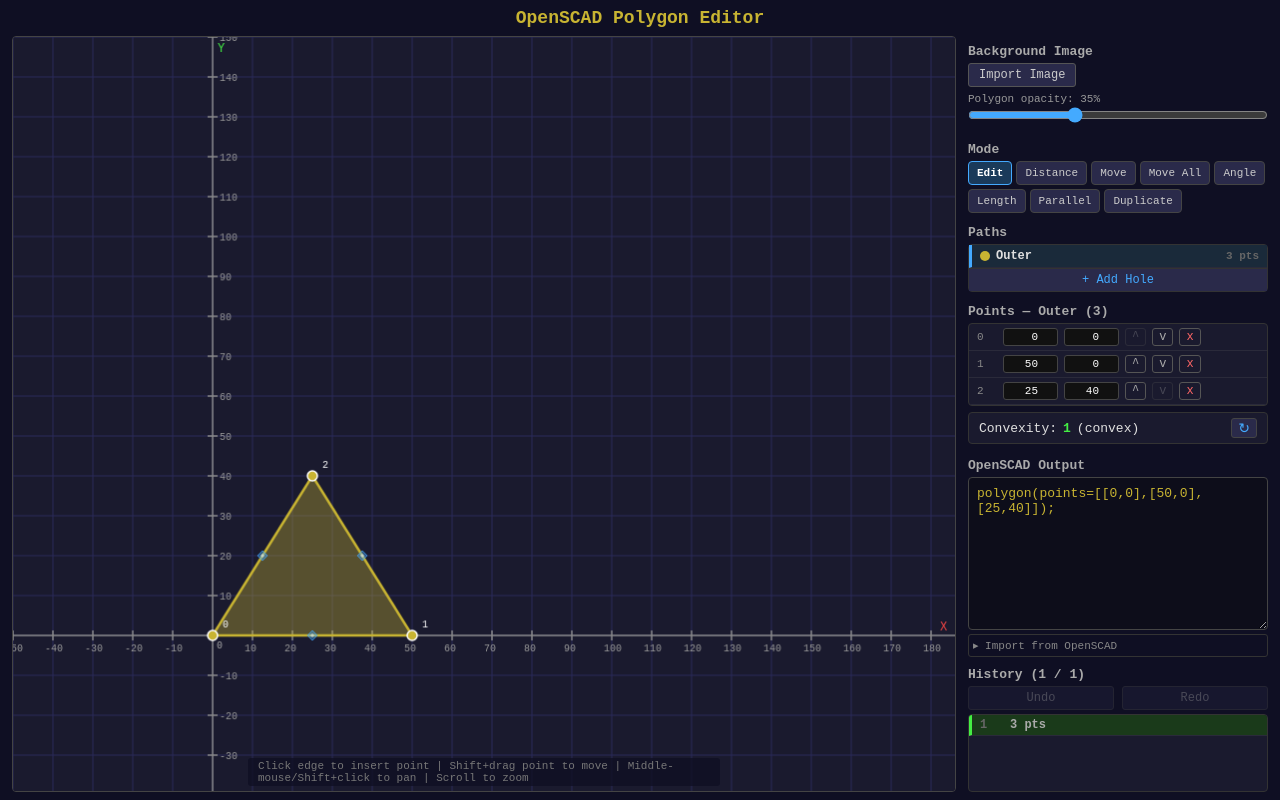
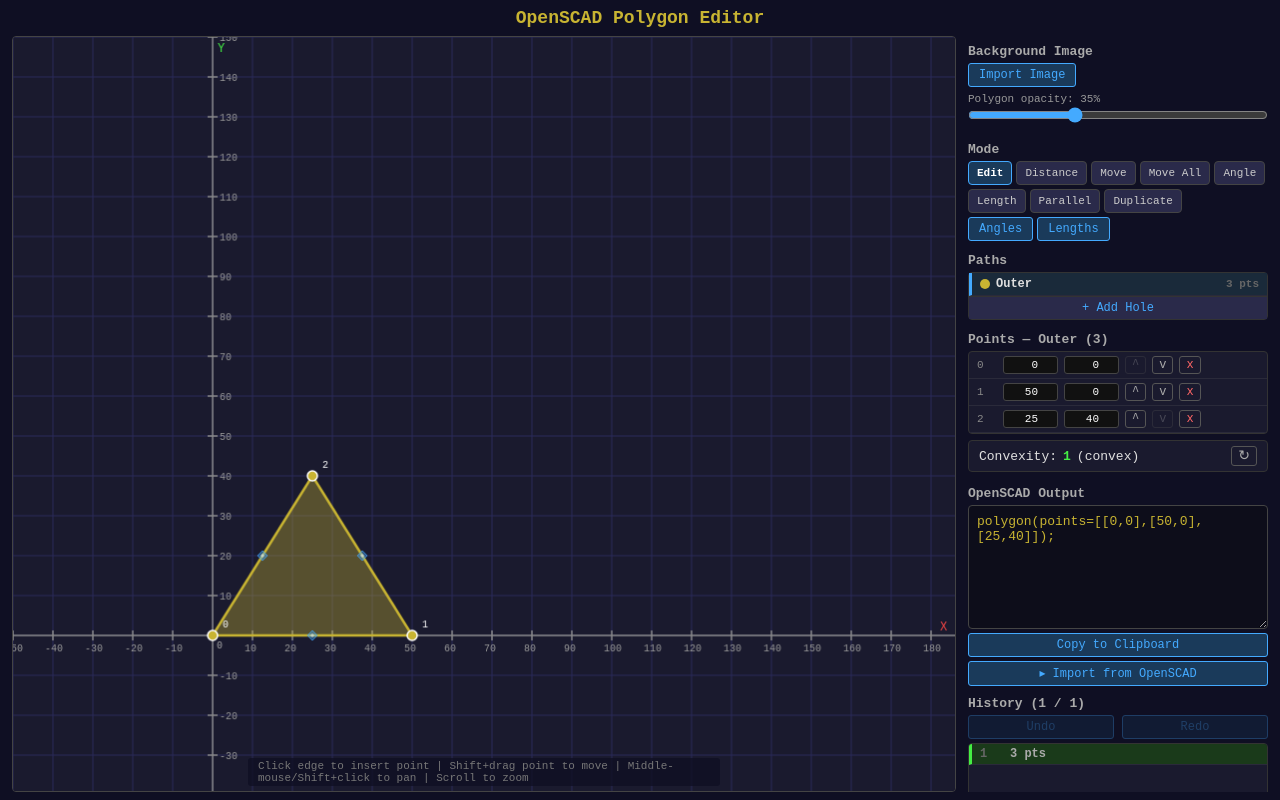
Before and after one commit to Leffalompen/polygon-editor, a React (Vite) app in the folder polygon-editor/: page / in a window 1280 px wide. Built offline with nearby package versions, Linux system fonts and the light colour scheme.

Commit message:
reverse history view

```diff
--- a/polygon-editor/src/App.css
+++ b/polygon-editor/src/App.css
@@ -75,22 +75,6 @@ canvas {
   margin-bottom: 6px;
 }
 
-.image-buttons button {
-  padding: 4px 10px;
-  background: #2a2a4a;
-  border: 1px solid #555;
-  color: #ccc;
-  border-radius: 3px;
-  cursor: pointer;
-  font-family: monospace;
-  font-size: 12px;
-}
-
-.image-buttons button:hover {
-  background: #44aaff;
-  color: #fff;
-}
-
 .slider-label {
   display: block;
   font-size: 11px;
@@ -140,6 +124,13 @@ canvas {
   border-color: #44aaff;
   color: #fff;
   font-weight: bold;
+}
+
+.overlay-buttons {
+  display: flex;
+  gap: 4px;
+  margin-bottom: 4px;
+  flex-shrink: 0;
 }
 
 .distance-panel {
@@ -205,7 +196,8 @@ canvas {
   outline: none;
 }
 
-.apply-btn {
+/* --- Primary action button (Apply, Copy, Duplicate, Import, Load Image) --- */
+.action-btn {
   padding: 4px 10px;
   background: #1a3a5a;
   border: 1px solid #44aaff;
@@ -216,8 +208,18 @@ canvas {
   font-size: 12px;
 }
 
-.apply-btn:hover {
+.action-btn:hover:not(:disabled) {
   background: #2a4a6a;
+}
+
+.action-btn:disabled {
+  opacity: 0.3;
+  cursor: default;
+}
+
+.action-btn.full-width {
+  width: 100%;
+  margin-top: 4px;
 }
 
 .distance-current {
@@ -353,7 +355,8 @@ canvas {
   outline: none;
 }
 
-.move-btn {
+/* --- Small inline utility button (reorder, recalc, remove image) --- */
+.inline-btn {
   background: transparent;
   border: 1px solid #555;
   color: #aaa;
@@ -364,17 +367,18 @@ canvas {
   font-family: monospace;
 }
 
-.move-btn:hover:not(:disabled) {
+.inline-btn:hover:not(:disabled) {
   background: #44aaff;
   color: #fff;
 }
 
-.move-btn:disabled {
+.inline-btn:disabled {
   opacity: 0.3;
   cursor: default;
 }
 
-.remove-btn {
+/* --- Destructive button (remove hole, remove point) --- */
+.danger-btn {
   background: transparent;
   border: 1px solid #555;
   color: #f66;
@@ -385,7 +389,7 @@ canvas {
   font-family: monospace;
 }
 
-.remove-btn:hover {
+.danger-btn:hover {
   background: #f66;
   color: #fff;
 }
@@ -401,22 +405,6 @@ canvas {
   display: flex;
   align-items: center;
   gap: 6px;
-}
-
-.recalc-btn {
-  margin-left: auto;
-  background: #2a2a4a;
-  border: 1px solid #444;
-  border-radius: 3px;
-  color: #44aaff;
-  cursor: pointer;
-  font-size: 14px;
-  padding: 2px 6px;
-  line-height: 1;
-}
-
-.recalc-btn:hover {
-  background: #3a3a5a;
 }
 
 .convex {
@@ -442,25 +430,6 @@ canvas {
   font-size: 13px;
   resize: vertical;
   flex-shrink: 0;
-}
-
-.import-toggle-btn {
-  width: 100%;
-  padding: 4px;
-  background: transparent;
-  border: 1px solid #333;
-  border-radius: 3px;
-  color: #888;
-  cursor: pointer;
-  font-family: monospace;
-  font-size: 11px;
-  text-align: left;
-  margin-top: 4px;
-}
-
-.import-toggle-btn:hover {
-  color: #44aaff;
-  border-color: #44aaff;
 }
 
 .import-panel {
@@ -498,28 +467,6 @@ canvas {
   display: flex;
   gap: 8px;
   margin-bottom: 4px;
-}
-
-.history-controls button {
-  flex: 1;
-  padding: 4px 0;
-  background: #2a2a4a;
-  border: 1px solid #555;
-  color: #ccc;
-  border-radius: 3px;
-  cursor: pointer;
-  font-family: monospace;
-  font-size: 12px;
-}
-
-.history-controls button:hover:not(:disabled) {
-  background: #44aaff;
-  color: #fff;
-}
-
-.history-controls button:disabled {
-  opacity: 0.3;
-  cursor: default;
 }
 
 .history-list {
--- a/polygon-editor/src/App.tsx
+++ b/polygon-editor/src/App.tsx
@@ -308,6 +308,8 @@ function App() {
   const [polyOpacity, setPolyOpacity] = useState(0.35);
   const [showImport, setShowImport] = useState(false);
   const [importText, setImportText] = useState('');
+  const [showAngles, setShowAngles] = useState(false);
+  const [showLengths, setShowLengths] = useState(false);
   const fileInputRef = useRef<HTMLInputElement>(null);
   const canvasRef = useRef<HTMLCanvasElement>(null);
   const containerRef = useRef<HTMLDivElement>(null);
@@ -968,7 +970,75 @@ function App() {
       if (parallelBase !== null) drawEdgeHighlight(parallelBase, '#44ff44', 'base');
       if (parallelTarget !== null) drawEdgeHighlight(parallelTarget, '#ff44ff', 'target');
     }
-  }, [getPathPoints, points, paths, selectedIndex, activePath, dragIndex, dragPreview, offset, scale, toCanvas, canvasSize, bgImage, imageOpacity, polyOpacity, editMode, distPoint, distEdge, anglePoints, angleInfo, lengthEdge, lengthInfo, parallelBase, parallelTarget]);
+
+    // Show all edge lengths overlay
+    if (showLengths) {
+      ctx.font = 'bold 11px monospace';
+      for (let pi = 0; pi < paths.length; pi++) {
+        const path = paths[pi];
+        if (!path || path.length < 2) continue;
+        const color = PATH_COLORS[pi % PATH_COLORS.length].stroke;
+        ctx.fillStyle = color;
+        for (let ei = 0; ei < path.length; ei++) {
+          const gi1 = path[ei];
+          const gi2 = path[(ei + 1) % path.length];
+          const a = points[gi1], b = points[gi2];
+          if (!a || !b) continue;
+          const len = Math.round(Math.hypot(b[0] - a[0], b[1] - a[1]) * 100) / 100;
+          const [ax, ay] = toCanvas(a[0], a[1]);
+          const [bx, by] = toCanvas(b[0], b[1]);
+          const mx = (ax + bx) / 2;
+          const my = (ay + by) / 2;
+          // offset label perpendicular to edge
+          const edx = bx - ax, edy = by - ay;
+          const elen = Math.hypot(edx, edy) || 1;
+          const nx = -edy / elen * 12, ny = edx / elen * 12;
+          ctx.fillText(String(len), mx + nx, my + ny);
+        }
+      }
+    }
+
+    // Show all angles overlay
+    if (showAngles) {
+      ctx.font = 'bold 10px monospace';
+      for (let pi = 0; pi < paths.length; pi++) {
+        const path = paths[pi];
+        if (!path || path.length < 3) continue;
+        const color = PATH_COLORS[pi % PATH_COLORS.length].stroke;
+        ctx.strokeStyle = color;
+        ctx.fillStyle = color;
+        for (let i = 0; i < path.length; i++) {
+          const prevIdx = path[(i - 1 + path.length) % path.length];
+          const curIdx = path[i];
+          const nextIdx = path[(i + 1) % path.length];
+          const prev = points[prevIdx], cur = points[curIdx], next = points[nextIdx];
+          if (!prev || !cur || !next) continue;
+          // Interior angle at cur between prev-cur-next
+          const ax = prev[0] - cur[0], ay = prev[1] - cur[1];
+          const bx = next[0] - cur[0], by = next[1] - cur[1];
+          const dot = ax * bx + ay * by;
+          const cross = ax * by - ay * bx;
+          const angle = Math.abs(Math.atan2(cross, dot)) * 180 / Math.PI;
+          const [cx2, cy2] = toCanvas(cur[0], cur[1]);
+          // Draw small arc
+          // Canvas angles: note Y is flipped in our toCanvas
+          const aAngle = Math.atan2(-(prev[1] - cur[1]), prev[0] - cur[0]);
+          const bAngle = Math.atan2(-(next[1] - cur[1]), next[0] - cur[0]);
+          ctx.beginPath();
+          const r = 18;
+          if (cross >= 0) {
+            ctx.arc(cx2, cy2, r, bAngle, aAngle);
+          } else {
+            ctx.arc(cx2, cy2, r, aAngle, bAngle);
+          }
+          ctx.lineWidth = 1;
+          ctx.stroke();
+          const midA = (aAngle + bAngle) / 2 + (cross >= 0 ? 0 : Math.PI);
+          ctx.fillText(`${Math.round(angle * 10) / 10}°`, cx2 + 22 * Math.cos(midA), cy2 + 22 * Math.sin(midA));
+        }
+      }
+    }
+  }, [getPathPoints, points, paths, selectedIndex, activePath, dragIndex, dragPreview, offset, scale, toCanvas, canvasSize, bgImage, imageOpacity, polyOpacity, editMode, distPoint, distEdge, anglePoints, angleInfo, lengthEdge, lengthInfo, parallelBase, parallelTarget, showAngles, showLengths]);
 
   useEffect(() => { draw(); }, [draw]);
 
@@ -1466,8 +1536,8 @@ function App() {
               style={{ display: 'none' }}
             />
             <div className="image-buttons">
-              <button onClick={() => fileInputRef.current?.click()}>Import Image</button>
-              {bgImage && <button onClick={() => setBgImage(null)} className="remove-btn">Remove</button>}
+              <button className="action-btn" onClick={() => fileInputRef.current?.click()}>Import Image</button>
+              {bgImage && <button onClick={() => setBgImage(null)} className="inline-btn">Remove</button>}
             </div>
             {bgImage && (
               <label className="slider-label">
@@ -1526,6 +1596,22 @@ function App() {
               title="Click to duplicate active path, then drag to place"
             >Duplicate</button>
           </div>
+          <div className="overlay-buttons">
+            <button
+              className={`action-btn${showAngles ? ' active' : ''}`}
+              onMouseDown={() => setShowAngles(true)}
+              onMouseUp={() => setShowAngles(false)}
+              onMouseLeave={() => setShowAngles(false)}
+              title="Hold to show all angles"
+            >Angles</button>
+            <button
+              className={`action-btn${showLengths ? ' active' : ''}`}
+              onMouseDown={() => setShowLengths(true)}
+              onMouseUp={() => setShowLengths(false)}
+              onMouseLeave={() => setShowLengths(false)}
+              title="Hold to show all edge lengths"
+            >Lengths</button>
+          </div>
 
           {editMode === 'distance' && (
             <div className="distance-panel">
@@ -1549,7 +1635,7 @@ function App() {
                     onChange={(e) => setDistValue(e.target.value)}
                     onKeyDown={(e) => { if (e.key === 'Enter') applyDistance(); }}
                   />
-                  <button className="apply-btn" onClick={applyDistance}>Apply</button>
+                  <button className="action-btn" onClick={applyDistance}>Apply</button>
                 </div>
               )}
               {distInfo && (
@@ -1587,7 +1673,7 @@ function App() {
                     onChange={(e) => setAngleValue(e.target.value)}
                     onKeyDown={(e) => { if (e.key === 'Enter') applyAngle(); }}
                   />
-                  <button className="apply-btn" onClick={applyAngle}>Apply</button>
+                  <button className="action-btn" onClick={applyAngle}>Apply</button>
                 </div>
               )}
               {angleInfo && (
@@ -1617,7 +1703,7 @@ function App() {
                     onChange={(e) => setLengthValue(e.target.value)}
                     onKeyDown={(e) => { if (e.key === 'Enter') applyLength(); }}
                   />
-                  <button className="apply-btn" onClick={applyLength}>Apply</button>
+                  <button className="action-btn" onClick={applyLength}>Apply</button>
                 </div>
               )}
               {lengthInfo && (
@@ -1646,7 +1732,7 @@ function App() {
               </div>
               {parallelInfo && (
                 <>
-                  <button className="apply-btn" style={{ width: '100%' }} onClick={applyParallel}>Make Parallel</button>
+                  <button className="action-btn" style={{ width: '100%' }} onClick={applyParallel}>Make Parallel</button>
                   <div className="distance-current">
                     Base angle: {Math.round(parallelInfo.baseAngle * 180 / Math.PI * 10) / 10}°,
                     Target angle: {Math.round(parallelInfo.targetAngle * 180 / Math.PI * 10) / 10}°
@@ -1662,7 +1748,7 @@ function App() {
                 Active: <strong>{getPathName(activePath)}</strong> ({(paths[activePath] || []).length} pts)
               </div>
               <button
-                className="apply-btn"
+                className="action-btn"
                 style={{ width: '100%' }}
                 onClick={() => {
                   const srcPath = paths[activePath];
@@ -1720,7 +1806,7 @@ function App() {
                   )}
                   <span className="path-count">{paths[pi].length} pts</span>
                   {pi > 0 && (
-                    <button className="remove-btn" onClick={(e) => { e.stopPropagation(); removeHole(pi); }}
+                    <button className="danger-btn" onClick={(e) => { e.stopPropagation(); removeHole(pi); }}
                       title="Remove hole">x</button>
                   )}
                 </div>
@@ -1766,11 +1852,11 @@ function App() {
                       pushState({ points: newPoints, paths });
                     }}
                   />
-                  <button className="move-btn" disabled={posInPath === 0}
+                  <button className="inline-btn" disabled={posInPath === 0}
                     onClick={(e) => { e.stopPropagation(); movePointInPath(gi, -1); }} title="Move up">^</button>
-                  <button className="move-btn" disabled={posInPath === activeIndices.length - 1}
+                  <button className="inline-btn" disabled={posInPath === activeIndices.length - 1}
                     onClick={(e) => { e.stopPropagation(); movePointInPath(gi, 1); }} title="Move down">v</button>
-                  <button className="remove-btn"
+                  <button className="danger-btn"
                     onClick={(e) => { e.stopPropagation(); removePoint(gi); }} title="Remove point">x</button>
                 </div>
               );
@@ -1779,7 +1865,7 @@ function App() {
           <div className="convexity-label">
             Convexity: <span className={convexity <= 1 ? 'convex' : 'concave'}>{convexity}</span>
             {convexity <= 1 ? ' (convex)' : ' (concave)'}
-            <button className="recalc-btn" onClick={recalcConvexity} title="Recalculate convexity">↻</button>
+            <button className="inline-btn" style={{ marginLeft: 'auto', fontSize: 14, padding: '2px 6px', lineHeight: 1 }} onClick={recalcConvexity} title="Recalculate convexity">↻</button>
           </div>
           <h2>OpenSCAD Output</h2>
           <textarea
@@ -1788,7 +1874,16 @@ function App() {
             value={openscadOutput}
             onClick={(e) => (e.target as HTMLTextAreaElement).select()}
           />
-          <button className="import-toggle-btn" onClick={() => setShowImport(!showImport)}>
+          <button
+            className="action-btn full-width"
+            onClick={() => {
+              navigator.clipboard.writeText(openscadOutput).then(() => {
+                const btn = document.querySelector('.action-btn.full-width') as HTMLButtonElement;
+                if (btn) { btn.textContent = 'Copied!'; setTimeout(() => { btn.textContent = 'Copy to Clipboard'; }, 1500); }
+              });
+            }}
+          >Copy to Clipboard</button>
+          <button className="action-btn full-width" onClick={() => setShowImport(!showImport)}>
             {showImport ? '▾ Hide Import' : '▸ Import from OpenSCAD'}
           </button>
           {showImport && (
@@ -1800,7 +1895,7 @@ function App() {
                 onChange={(e) => setImportText(e.target.value)}
               />
               <button
-                className="apply-btn"
+                className="action-btn"
                 onClick={() => {
                   const parsed = parseOpenSCAD(importText);
                   if (parsed) {
@@ -1819,20 +1914,24 @@ function App() {
           <div className="history-section">
             <h2>History ({historyPos + 1} / {history.length})</h2>
             <div className="history-controls">
-              <button disabled={historyPos === 0} onClick={undo} title="Undo (Ctrl+Z)">Undo</button>
-              <button disabled={historyPos === history.length - 1} onClick={redo} title="Redo (Ctrl+Y)">Redo</button>
+              <button className="action-btn" style={{ flex: 1 }} disabled={historyPos === 0} onClick={undo} title="Undo (Ctrl+Z)">Undo</button>
+              <button className="action-btn" style={{ flex: 1 }} disabled={historyPos === history.length - 1} onClick={redo} title="Redo (Ctrl+Y)">Redo</button>
             </div>
             <div className="history-list">
-              {history.map((entry, i) => (
+              {[...history].map((_, i) => {
+                const ri = history.length - 1 - i;
+                const e = history[ri];
+                return (
                 <div
-                  key={i}
-                  className={`history-item ${i === historyPos ? 'active' : ''} ${i > historyPos ? 'future' : ''}`}
-                  onClick={() => jumpTo(i)}
+                  key={ri}
+                  className={`history-item ${ri === historyPos ? 'active' : ''} ${ri > historyPos ? 'future' : ''}`}
+                  onClick={() => jumpTo(ri)}
                 >
-                  <span className="history-index">{i + 1}</span>
-                  <span className="history-summary">{entry.paths.length === 1 ? `${entry.points.length} pts` : `${entry.paths.length} paths, ${entry.points.length} pts`}</span>
+                  <span className="history-index">{ri + 1}</span>
+                  <span className="history-summary">{e.paths.length === 1 ? `${e.points.length} pts` : `${e.paths.length} paths, ${e.points.length} pts`}</span>
                 </div>
-              ))}
+                );
+              })}
             </div>
           </div>
         </div>
```
